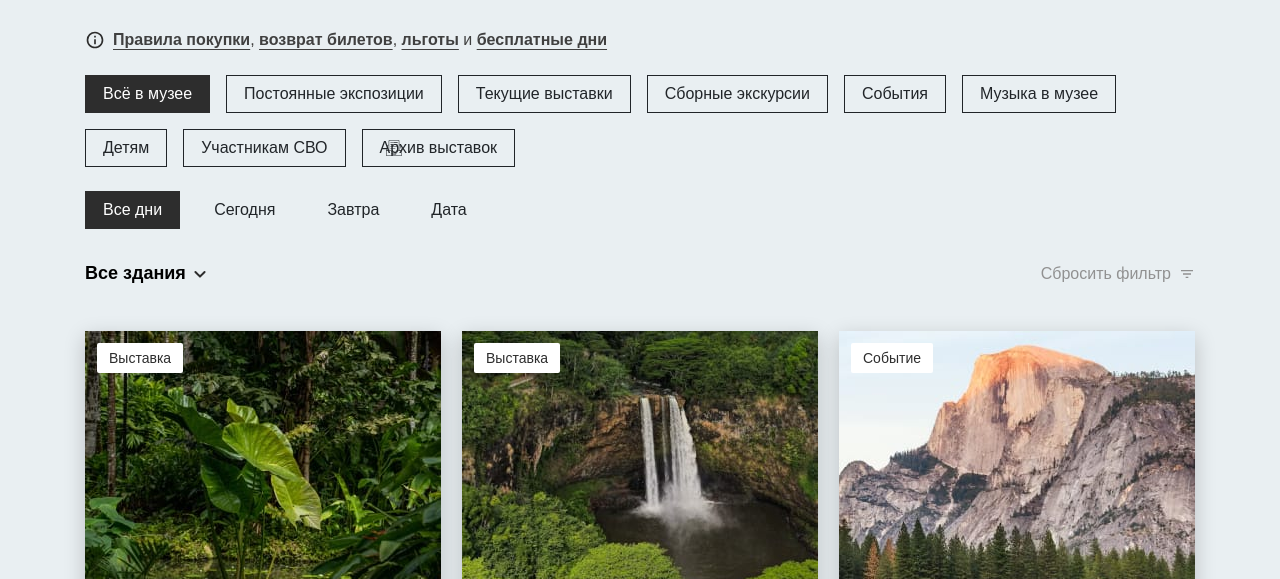
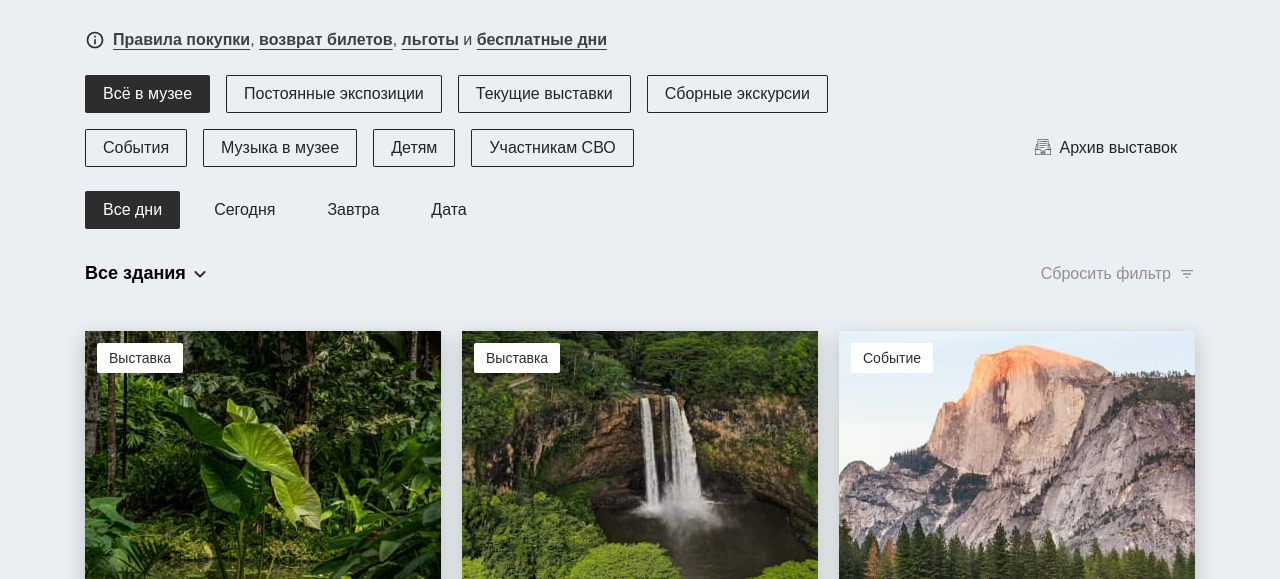
Before and after one commit to shchukin/yarartmuseum.ru-css, a plain HTML site: page src/layouts/afisha.html in a window 1280 px wide. Shown: the part 221-800 px from the top of the page. Drawn offline with Linux system fonts and the light colour scheme; a web font is replaced by a local one.

Commit message:
filter line break

```diff
--- a/src/layouts/afisha.html
+++ b/src/layouts/afisha.html
@@ -132,6 +132,7 @@
 								<button class="filter__item" type="button">Постоянные экспозиции</button>
 								<button class="filter__item" type="button">Текущие выставки</button>
 								<button class="filter__item" type="button">Сборные экскурсии</button>
+								<div class="filter__line-break"></div>
 								<button class="filter__item" type="button">События</button>
 								<button class="filter__item" type="button">Музыка в музее</button>
 								<button class="filter__item" type="button">Детям</button>
--- a/src/styles/_filter.css
+++ b/src/styles/_filter.css
@@ -97,12 +97,17 @@
         border-radius: 2px;
         display: none;
     }
+        .filter__line-break {
+            display: none;
+        }
+
         .filter__item {
             display: block;
             width: 100%;
             border: none;
             padding: 12px 48px 12px 24px;
             background-color: transparent;
+            border-radius: 2px;
             font-family: inherit;
             font-weight: normal;
             font-size: 16px;
@@ -113,11 +118,20 @@
         }
 
         .filter__item--archive {
-            padding-left: 48px;
-            background-image: url("../vectors/filter-item-archive.svg");
-            background-repeat: no-repeat;
-            background-position: 24px center;
+
         }
+            .filter__item--archive::before {
+                content: "";
+                flex-shrink: 0;
+                margin-right: 8px;
+                float: left;
+                width: 16px;
+                height: 16px;
+                background-image: url("../vectors/filter-item-archive.svg");
+                background-size: contain;
+                background-repeat: no-repeat;
+                background-position: center center;
+            }
 
         .filter__item:hover {
             background-color: rgb(255 255 255 / 50%);
@@ -293,6 +307,7 @@
                 /*display: block;*/
                 /*width: 100%;*/
                 /*border: none;*/
+                border-radius: 0;
                 /*padding: 12px 48px 12px 24px;*/
                 /*background-color: transparent;*/
                 /*font-family: inherit;*/
@@ -302,6 +317,13 @@
                 /*color: #212529;*/
                 /*text-align: left;*/
                 /*white-space: nowrap;*/
+            }
+
+            @media (max-width: 370px) {
+
+                .filter__item {
+                    padding-left: 15px;
+                }
             }
 
             .filter__item--archive {
@@ -391,7 +413,7 @@
             display: flex;
             align-items: flex-start;
             flex-wrap: wrap;
-            gap: 16px;
+            gap: 8px 16px;
             position: static;
             /*z-index: 100;*/
             /*left: 12px;*/
@@ -403,11 +425,19 @@
             border: none;
             /*border-radius: 2px;*/
         }
+
+            .filter__line-break {
+                display: block;
+                width: 100%;
+            }
+
             .filter--desktop-visible .filter__item {
                 /*display: block;*/
                 width: auto;
                 /*border: none;*/
                 padding: 10px 18px;
+                transition: background-color var(--transition-hover),
+                            color var(--transition-hover);
 
                 /*font-family: inherit;*/
                 /*font-weight: normal;*/
@@ -419,6 +449,7 @@
             }
 
             .filter--desktop-visible .filter__item--archive {
+                margin-left: auto;
                 /*padding-left: 48px;*/
                 /*background-image: url("../vectors/filter-item-archive.svg");*/
                 /*background-repeat: no-repeat;*/
@@ -492,4 +523,8 @@
         .filter--framed-on-desktop .filter__item--сurrent {
             box-shadow: none;
         }
+
+        .filter--framed-on-desktop .filter__item--archive {
+            box-shadow: none;
+        }
 }
```
